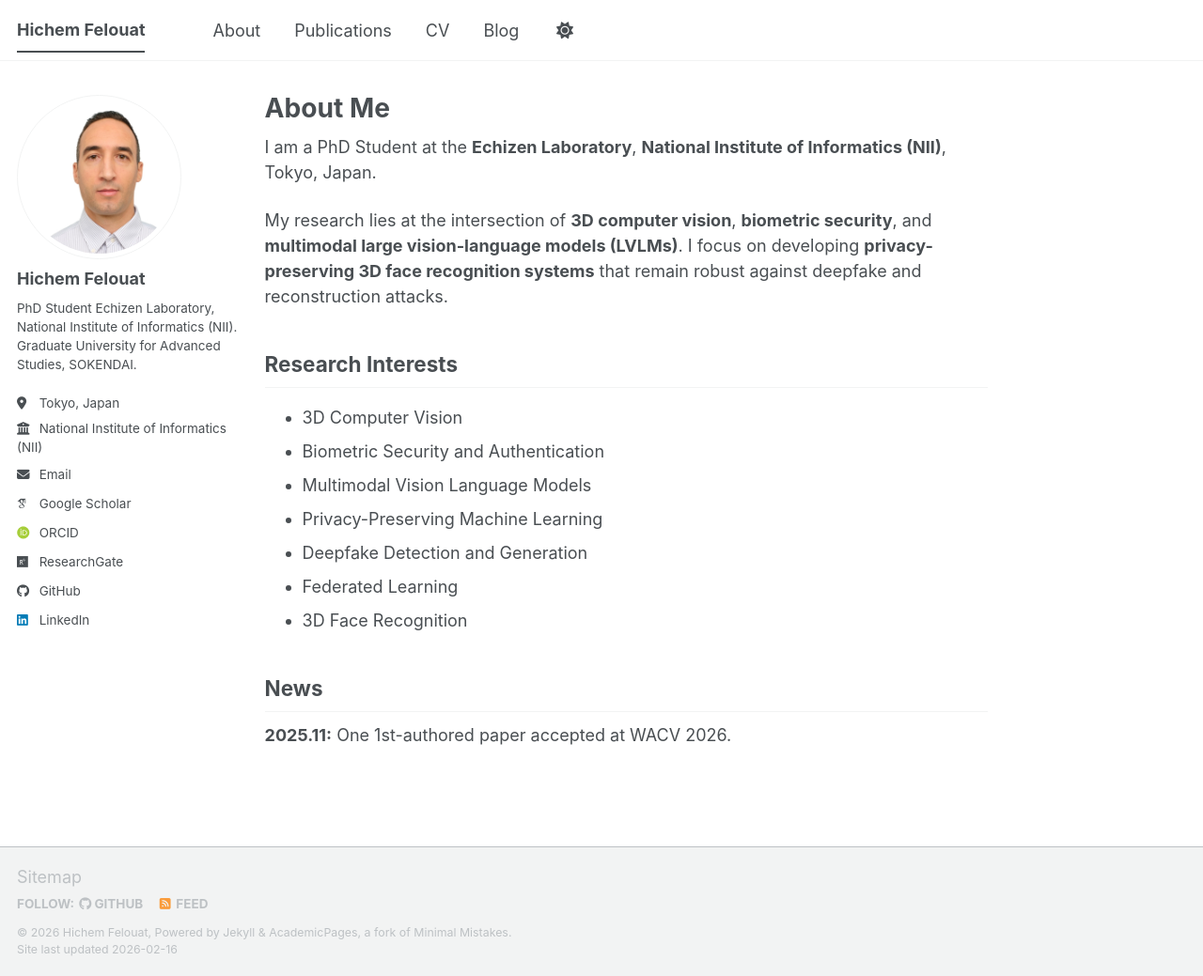
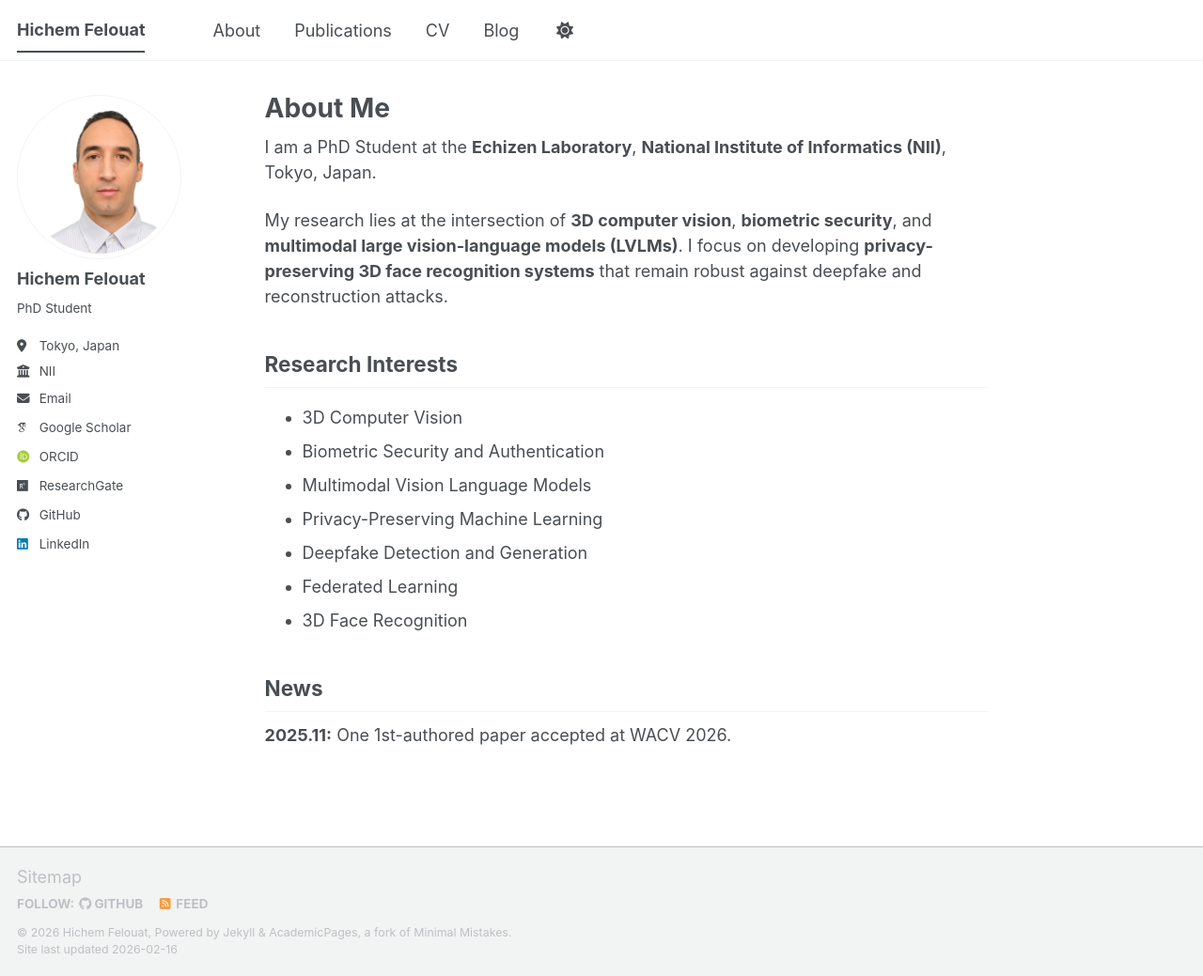
Before and after one commit to hichemfelouat/hichemfelouat.github.io, a Jekyll site: the page built from _pages/about.md, in a window 1280 px wide and 1039 px high. Shown: the whole window at 94% size. Built offline with Jekyll 4.4.1, drawn with Linux system fonts in a browser that asks for light colours; some web fonts are replaced; a script bundle is joined from its source files by our own code; library files that are not in the unit come from our copies.

Commit message:
Update _config.yml

```diff
--- a/_config.yml
+++ b/_config.yml
@@ -24,11 +24,9 @@ repository               : "hichemfelouat/hichemfelouat.github.io"
 author:
   name: "Hichem Felouat"
   avatar: "profile.jpg"             # Path to your profile photo
-  bio: "PhD Student \nEchizen Laboratory,\nNational Institute of Informatics (NII).\nGraduate University for Advanced Studies, SOKENDAI."
+  bio: "PhD Student"
   location: "Tokyo, Japan"
-  employer: |
-            National Institute of
-            Informatics (NII)
+  employer: "NII"
   pubmed: null
   googlescholar: "https://scholar.google.com/citations?user=KWy1zUMAAAAJ&hl=en"
   email: "hichemfel@nii.ac.jp"
```
